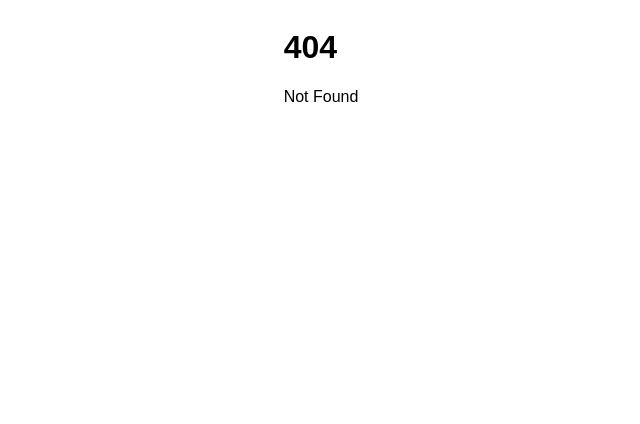
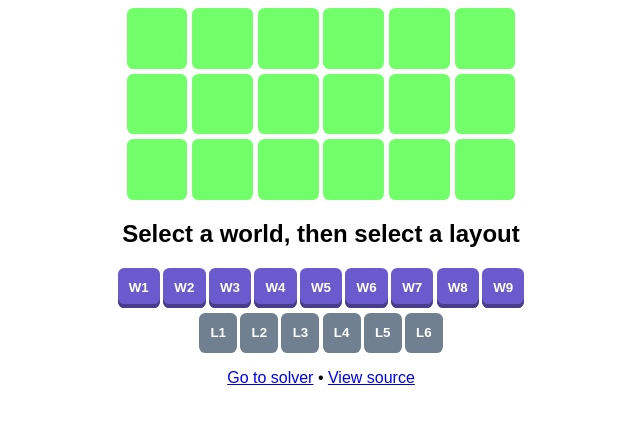
Before and after one commit to dabudke/nsmbw-powerup-panels, a SvelteKit app: page /layouts in a window 1280 px wide. Before the commit this address had no page. Shown: the top 424 px of the page, without its empty margins (319-959 px from the left). Built offline with nearby package versions, Linux system fonts and the light colour scheme.

Commit message:
add layout viewer

```diff
--- /dev/null
+++ b/src/routes/layouts/+page.svelte
@@ -0,0 +1,94 @@
+<script lang="ts">
+	import Button from '$lib/Button.svelte';
+	import GridView from '$lib/GridView.svelte';
+	import { worlds, type Grid, PowerUp } from '$lib/grid';
+
+	let currentWorld: number | undefined;
+	let determiners: [number, number][] = [];
+
+	let currentLayout: number | undefined;
+	const blankGrid = Array(3).fill(Array(6).fill(undefined));
+	let grid: Grid = blankGrid;
+
+	function worldSelect(world: number): () => void {
+		return () => {
+			currentWorld = world - 1;
+			currentLayout = undefined;
+			determiners = <[number, number][]>worlds[currentWorld].determiners;
+			grid = blankGrid;
+		};
+	}
+	function layoutSelect(layout: number): () => void {
+		return () => {
+			currentLayout = layout - 1;
+			grid = worlds[currentWorld!].grids[currentLayout];
+		};
+	}
+</script>
+
+<GridView {grid} highlighted={determiners} />
+
+<section>
+	<h1>Select a world, then select a layout</h1>
+	<span class="buttons">
+		<Button on:click={worldSelect(1)} disabled={currentWorld == 0}>W1</Button>
+		<Button on:click={worldSelect(2)} disabled={currentWorld == 1}>W2</Button>
+		<Button on:click={worldSelect(3)} disabled={currentWorld == 2}>W3</Button>
+		<Button on:click={worldSelect(4)} disabled={currentWorld == 3}>W4</Button>
+		<Button on:click={worldSelect(5)} disabled={currentWorld == 4}>W5</Button>
+		<Button on:click={worldSelect(6)} disabled={currentWorld == 5}>W6</Button>
+		<Button on:click={worldSelect(7)} disabled={currentWorld == 6}>W7</Button>
+		<Button on:click={worldSelect(8)} disabled={currentWorld == 7}>W8</Button>
+		<Button on:click={worldSelect(9)} disabled={currentWorld == 8}>W9</Button>
+	</span>
+	<span class="buttons">
+		<Button disabled={currentWorld == undefined || currentLayout == 0} on:click={layoutSelect(1)}
+			>L1</Button
+		>
+		<Button disabled={currentWorld == undefined || currentLayout == 1} on:click={layoutSelect(2)}
+			>L2</Button
+		>
+		<Button disabled={currentWorld == undefined || currentLayout == 2} on:click={layoutSelect(3)}
+			>L3</Button
+		>
+		<Button disabled={currentWorld == undefined || currentLayout == 3} on:click={layoutSelect(4)}
+			>L4</Button
+		>
+		<Button disabled={currentWorld == undefined || currentLayout == 4} on:click={layoutSelect(5)}
+			>L5</Button
+		>
+		<Button disabled={currentWorld == undefined || currentLayout == 5} on:click={layoutSelect(6)}
+			>L6</Button
+		>
+	</span>
+</section>
+
+<span class="links">
+	<a href="/">Go to solver</a>
+	&bull;
+	<a href="https://github.com/dabudke/nsmbw-powerup-panels">View source</a>
+</span>
+
+<style>
+	section {
+		display: flex;
+		flex-direction: column;
+		align-items: center;
+	}
+	.buttons {
+		display: flex;
+		width: min-content;
+	}
+	.buttons:not(:last-child) {
+		margin-bottom: 0.3rem;
+	}
+	.buttons > :global(:not(:last-child)) {
+		margin-right: 0.2rem;
+	}
+
+	.links {
+		display: block;
+		margin-top: 1rem;
+		text-align: center;
+	}
+</style>
```
